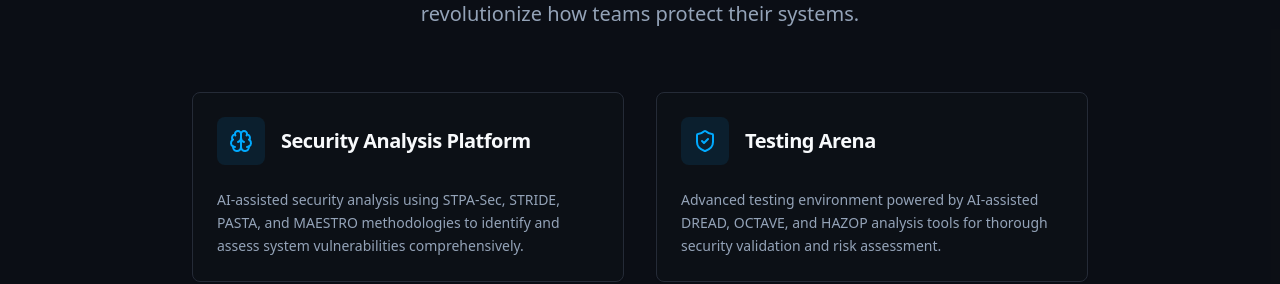
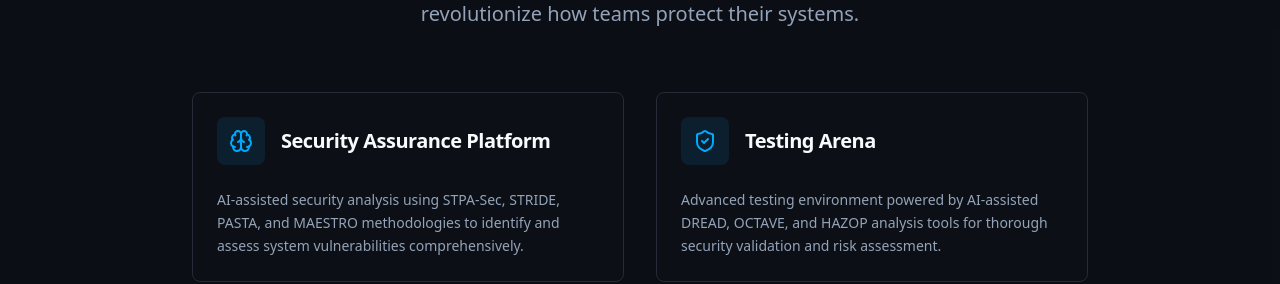
Before and after one commit to AISecurityAssurance/ai-sec-ally, a React (Vite) app: page / in a window 1280 px wide. Shown: the part 988-1272 px from the top of the page. Built offline with nearby package versions, Linux system fonts and the light colour scheme.

Commit message:
Add Products to Page
Add "Security Assurance Platform" and "Testing Arena" to the Products page.

```diff
--- a/src/components/Products.tsx
+++ b/src/components/Products.tsx
@@ -5,7 +5,7 @@ const Products = () => {
   const products = [
     {
       icon: Brain,
-      title: "Security Analysis Platform",
+      title: "Security Assurance Platform",
       description: "AI-assisted security analysis using STPA-Sec, STRIDE, PASTA, and MAESTRO methodologies to identify and assess system vulnerabilities comprehensively."
     },
     {
```
